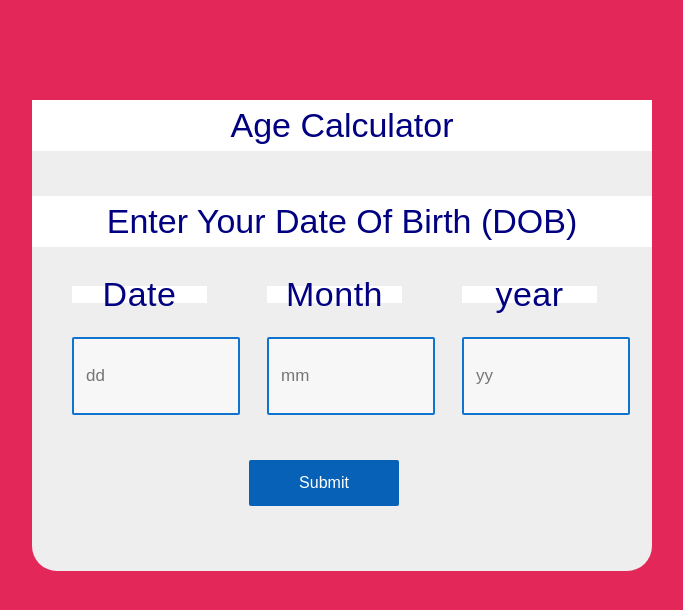
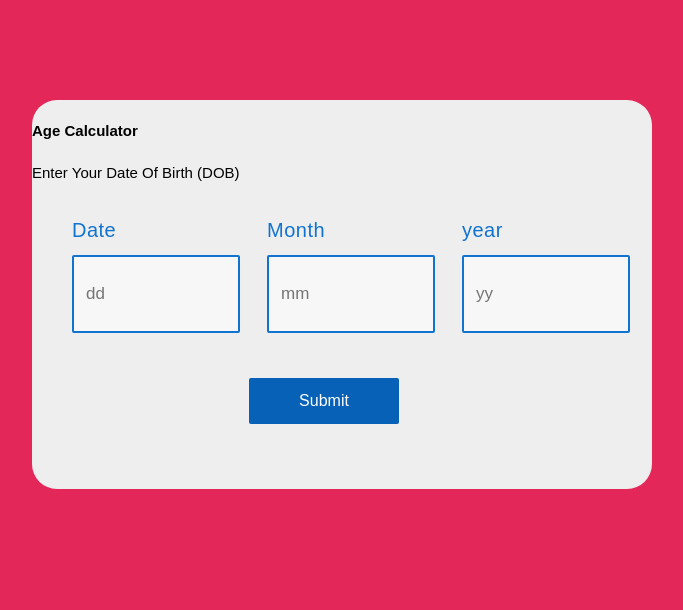
Before and after one commit to sathipe123/Age-Calculator.io, a plain HTML site: page index.html in a window 1280 px wide. Shown: the whole page, without its empty margins (298-981 px from the left). Drawn offline with Linux system fonts and the light colour scheme.

Commit message:
Update index.html

```diff
--- a/index.html
+++ b/index.html
@@ -35,18 +35,7 @@
             display: inline-block;
             float: left;
         }
-        .base h4{
-            font-size: 26px;
-            text-align: center;
-            font-family: sans-serif;
-            font-weight: normal;
-            margin-top: 0px;
-            box-shadow: 0px 2px #bababab;
-            background: white;
-            font-size: 34px;
-            color: navy;
-        }
-        .base p{
+        .base h4 p{
             font-size: 26px;
             text-align: center;
             font-family: sans-serif;
```
